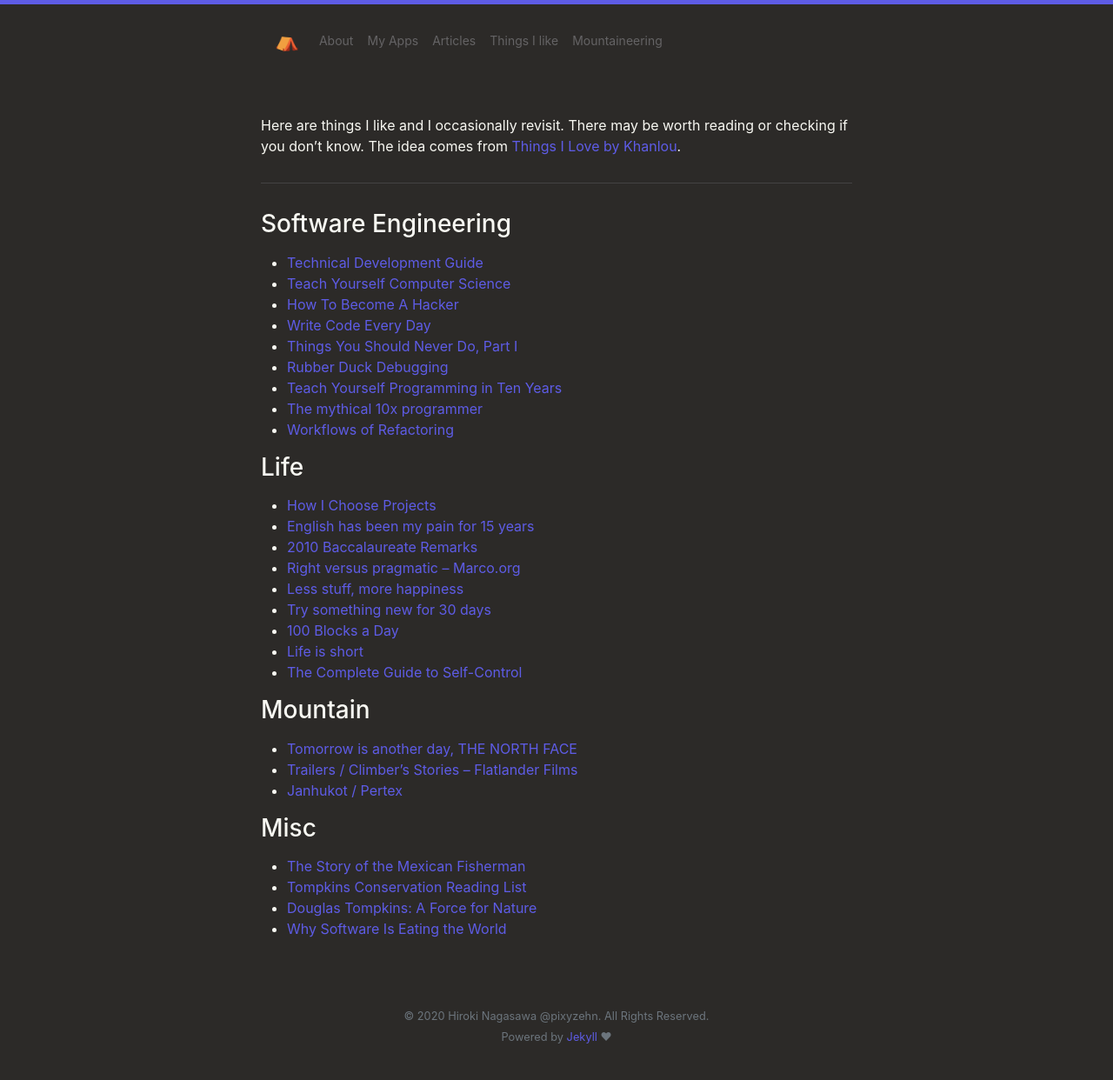
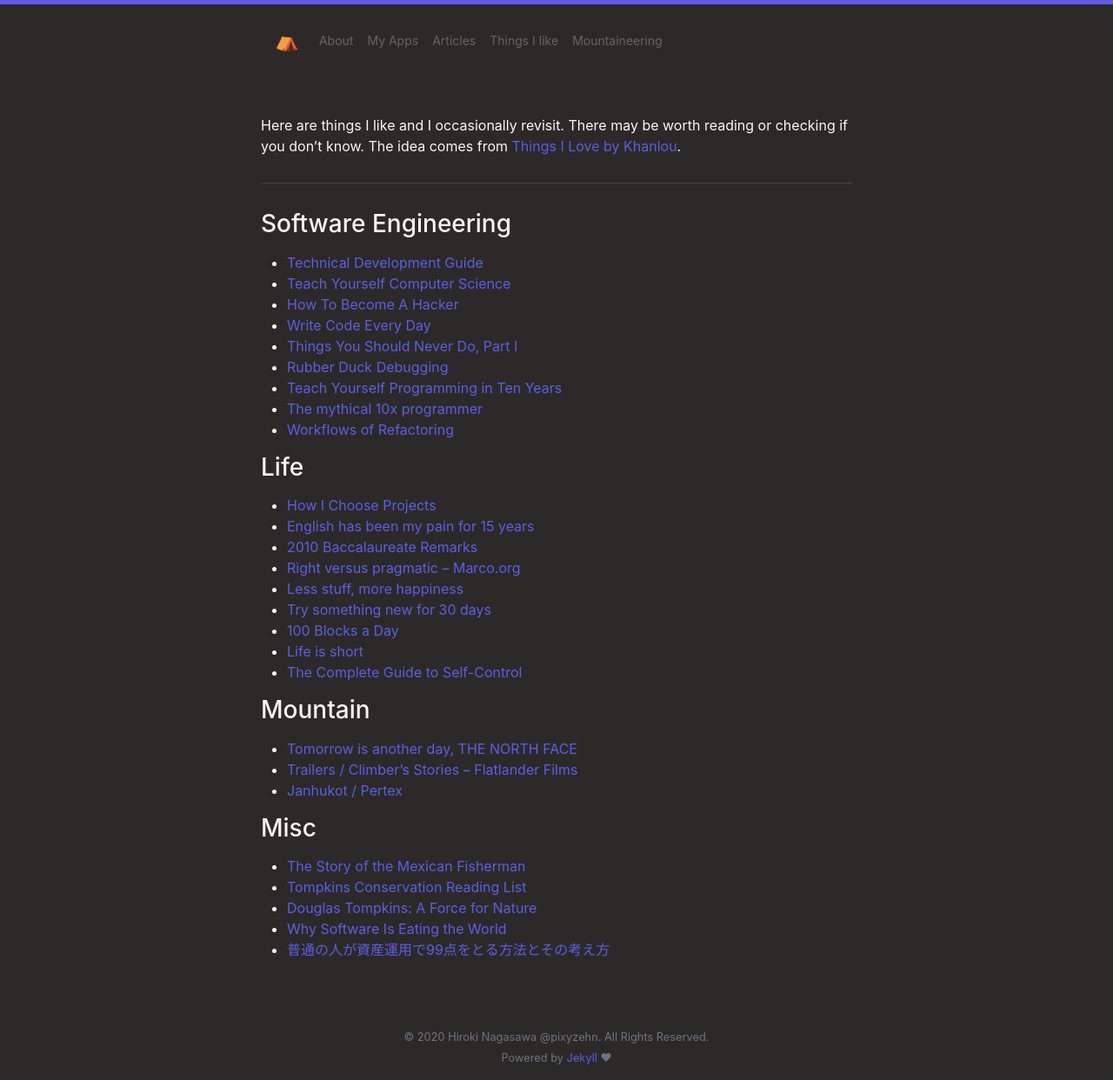
Before and after one commit to pixyzehn/pixyzehn.com, a Jekyll site: the page built from pages/things_i_like.md, in a window 1280 px wide. Shown: the whole page at 87% size. Built offline with Jekyll 4.4.1, drawn with Linux system fonts in a browser that asks for light colours; before the commit the page ends 1218 px from its top, so only the background shows below that.

Commit message:
Update page

```diff
--- a/pages/things_i_like.md
+++ b/pages/things_i_like.md
@@ -41,3 +41,4 @@ The idea comes from [Things I Love by Khanlou](http://khanlou.com/love/).
 - [Tompkins Conservation Reading List](http://www.tompkinsconservation.org/reading_list.htm)
 - [Douglas Tompkins: A Force for Nature](http://www.tompkinsconservation.org/news/2015/12/09/douglas-tompkins-a-force-for-nature/)
 - [Why Software Is Eating the World](https://a16z.com/2016/08/20/why-software-is-eating-the-world/)
+- [普通の人が資産運用で99点をとる方法とその考え方](https://hayatoito.github.io/2020/investing/)
```
